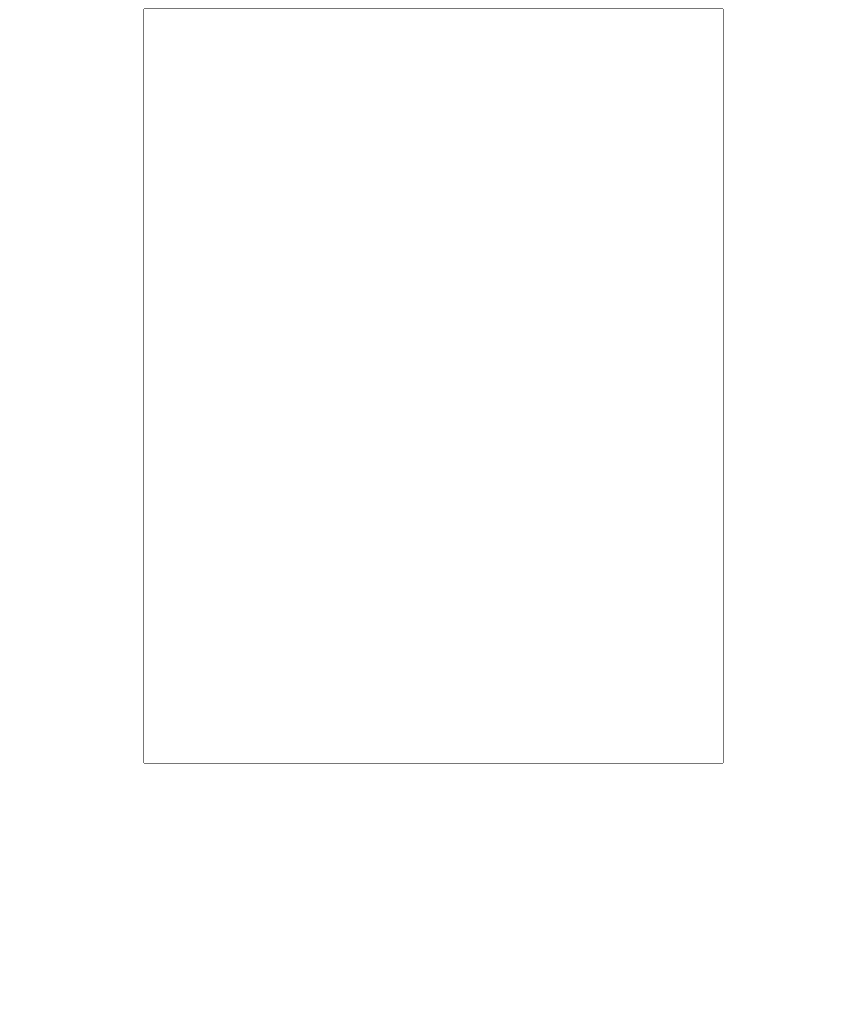
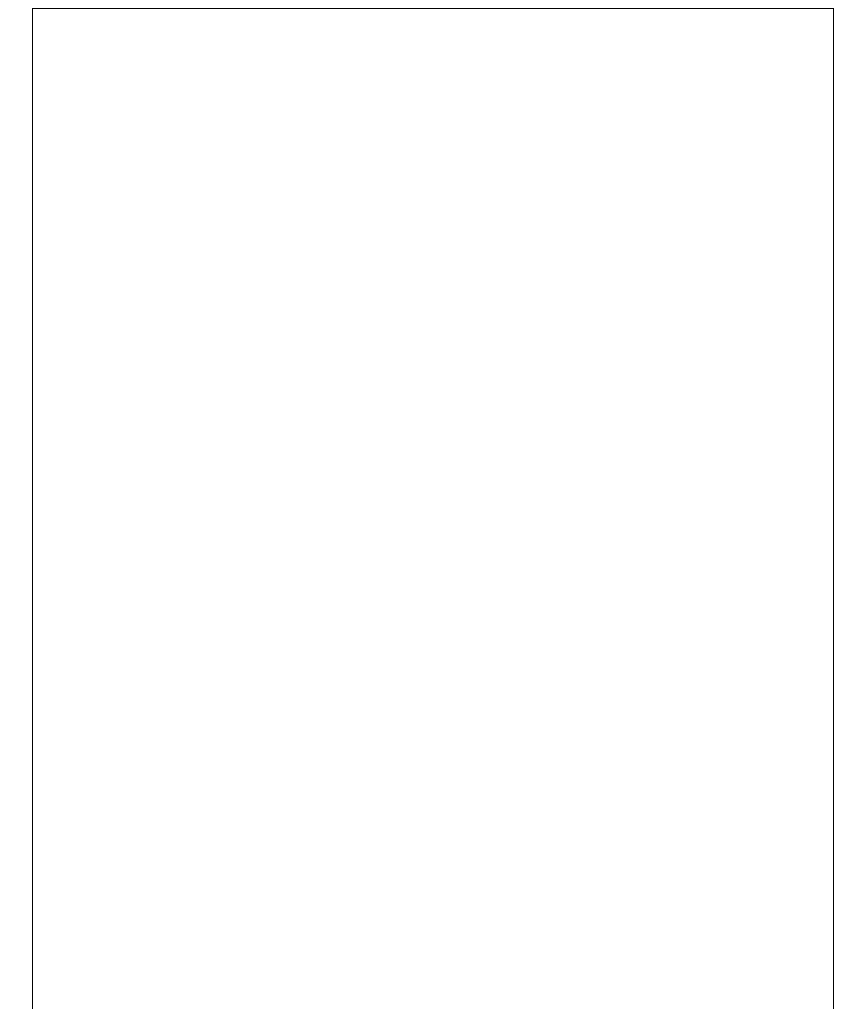
Before and after one commit to IgorDiasV/Editor-de-texto, a plain HTML site: page index.html in a window 1280 px wide. Shown: the top 1009 px of the page, without its empty margins (207-1072 px from the left). Before the commit the page ends 800 px from the top, so only its background shows below. Drawn offline with Linux system fonts and the light colour scheme.

Commit message:
usando div no lugar do textarea

```diff
--- a/estilo.css
+++ b/estilo.css
@@ -1,7 +1,9 @@
-textarea{
+div{
     resize:none; /* faz com que o textarea não seja redimensionável */
     /* centraliza o textarea */
     display: block;
     margin-left: auto;
     margin-right: auto;
+    height: 1000px;
+    width: 800px;
 }
--- a/index.html
+++ b/index.html
@@ -9,7 +9,7 @@
 
     </head>
     <body>
-        <textarea cols="70" rows="50"></textarea>
+        <div style="border: 1px solid black" contentEditable="true" onMouseUp="checkMe()"></div>
 
     </body>
 </html>
```
